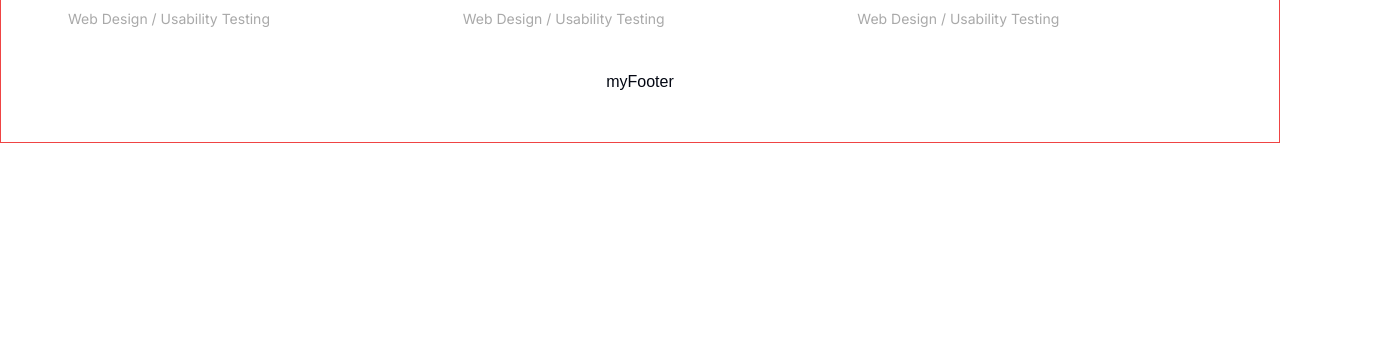
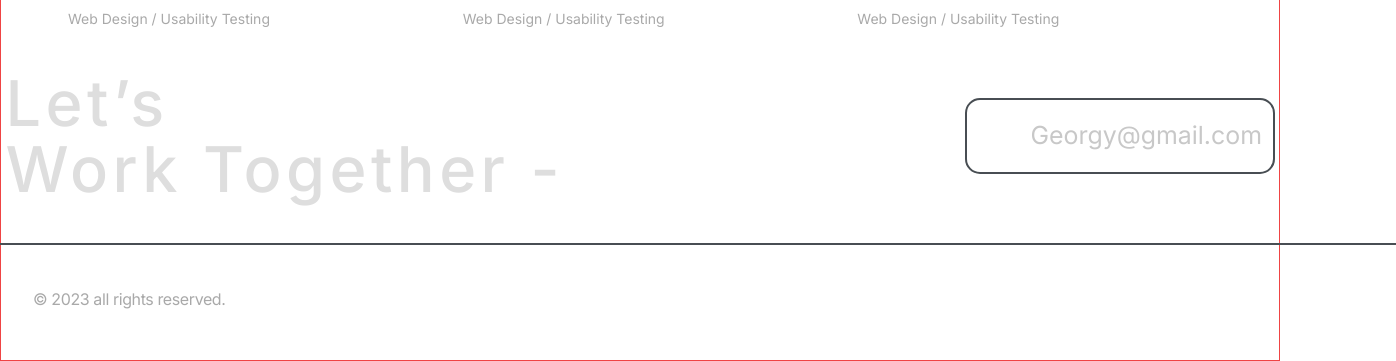
Before and after one commit to EyosiSol/myportfolio, a Next.js app: page / in a window 1280 px wide. Shown: the part 3479-3840 px from the top of the page, 1396 px wide, since content can reach past the window. Before the commit the page ends 3622 px from the top, so only its background shows below. Built offline with nearby package versions, Linux system fonts and the light colour scheme.

Commit message:
Add the Footer components

```diff
--- a/src/app/components/footer.tsx
+++ b/src/app/components/footer.tsx
@@ -1,9 +1,41 @@
-import React from 'react'
+import React from "react";
 
 export default function footer() {
   return (
-    <div>
-      myFooter
+    <div className="h-[242px] flex-col justify-start items-center gap-10 inline-flex">
+      <div className="justify-center items-center gap-[266px] inline-flex">
+        <div className="w-[693px] text-[#dedede] text-[63px] font-medium font-['Inter'] capitalize leading-[66.78px] tracking-[4.41px]">
+          Let’s <br />
+          Work Together -{" "}
+        </div>
+        <div className="w-[310px] h-[76.24px] relative">
+          <div className="w-[310px] h-[76.24px] left-0 top-0 absolute bg-[#d9d9d9]/0 rounded-[15px] border-2 border-[#484e53]" />
+          <div className="w-[283px] h-10 left-[27px] top-[19px] absolute">
+            <div className="w-6 h-6 left-0 top-[7px] absolute flex-col justify-start items-start inline-flex overflow-hidden">
+              <div className="w-6 h-6 relative"></div>
+            </div>
+            <div className="w-[244px] h-10 left-[39px] top-0 absolute text-justify text-[#c8c8c8] text-[24.90px] font-normal font-['Inter'] leading-[37.10px]">
+              Georgy@gmail.com
+            </div>
+          </div>
+        </div>
+      </div>
+      <div className="flex-col justify-start items-center gap-9 flex">
+        <div className="w-[1512px] h-[0px] border border-[#484e53]"></div>
+        <div className="justify-start items-end gap-[685px] inline-flex">
+          <div className="w-[285px] h-[26px] text-[#a9a9a9] text-base font-normal font-['Inter'] lowercase leading-normal tracking-tight">
+            © 2023 All rights reserved.
+            <br />
+          </div>
+          <div className="w-[244px] h-8 relative">
+            <div className="w-8 h-8 left-[53px] top-0 absolute"></div>
+            <div className="w-8 h-8 left-[212px] top-0 absolute"></div>
+            <div className="w-8 h-8 left-0 top-0 absolute"></div>
+            <div className="w-8 h-8 left-[159px] top-0 absolute"></div>
+            <div className="w-8 h-8 left-[106px] top-0 absolute"></div>
+          </div>
+        </div>
+      </div>
     </div>
-  )
+  );
 }
```
